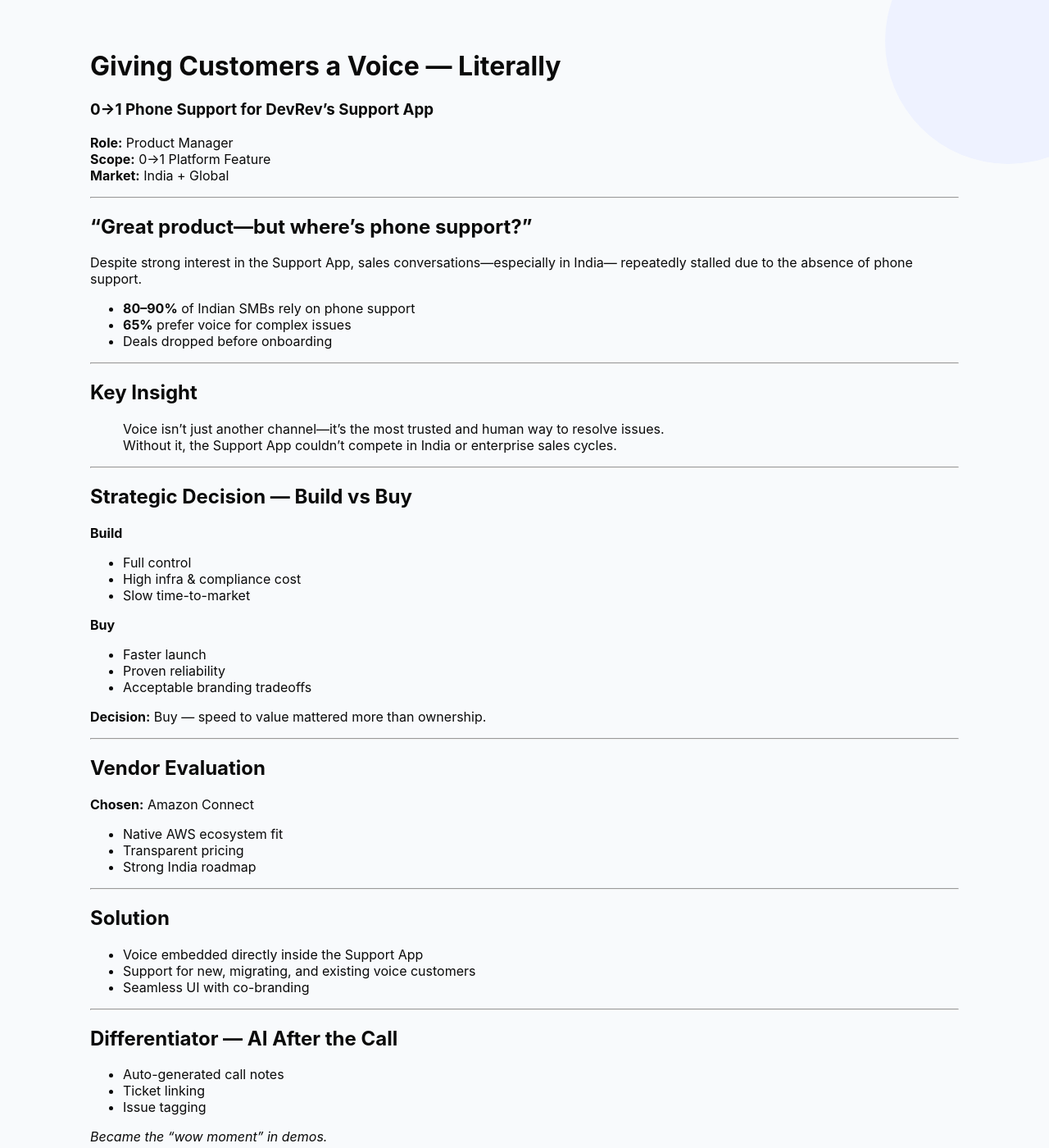
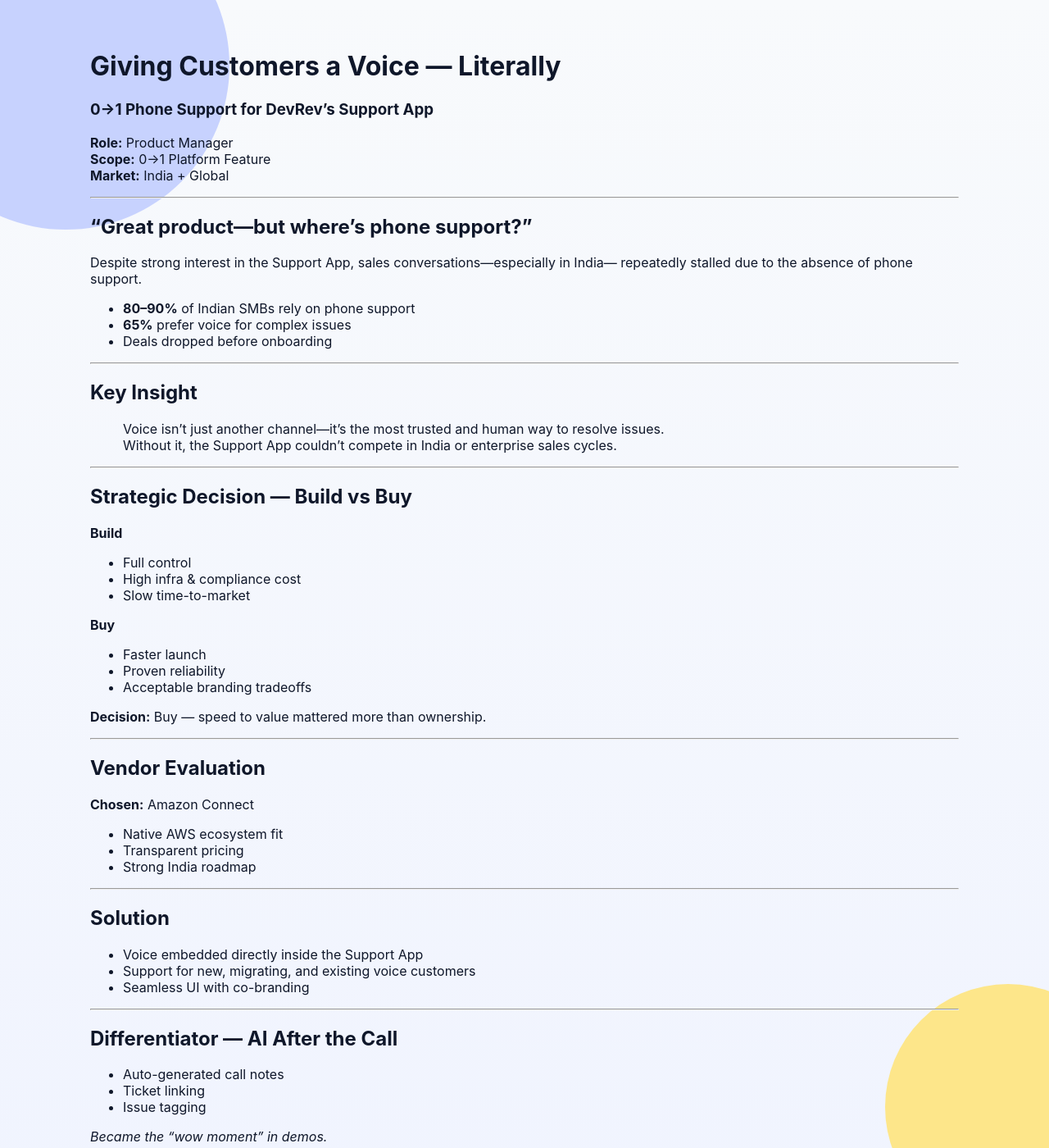
Before and after one commit to Ananya212/ananya-roy-pm, a Jekyll site: the page built from work/phone-support.md, in a window 1280 px wide and 1400 px high. Shown: the whole window at 82% size. Built offline with Jekyll 4.4.1, drawn with Linux system fonts in a browser that asks for light colours.

Commit message:
Update default.html

```diff
--- a/_layouts/default.html
+++ b/_layouts/default.html
@@ -2,259 +2,42 @@
 <html lang="en">
 <head>
   <meta charset="UTF-8" />
+  <meta name="viewport" content="width=device-width, initial-scale=1" />
   <title>{{ page.title }}</title>
-  <meta name="viewport" content="width=device-width, initial-scale=1" />
-
-  <style>
-    :root {
-      --accent: #4f46e5;
-      --accent-soft: #eef2ff;
-      --bg-main: #f8fafc;
-      --card-bg: #ffffff;
-      --text-main: #0a0a0a;
-      --text-muted: #6b7280;
-      --border: #e5e7eb;
-    }
-
-    * {
-      box-sizing: border-box;
-    }
-
-    body {
-      margin: 0;
-      font-family: -apple-system, BlinkMacSystemFont, "Inter", system-ui, sans-serif;
-      background: var(--bg-main);
-      color: var(--text-main);
-    }
-
-    main {
-      max-width: 1100px;
-      margin: 0 auto;
-      padding: 40px 20px 120px;
-      position: relative;
-    }
-
-    /* ---------- BACKGROUND SHAPES ---------- */
-
-    .bg-shape {
-      position: absolute;
-      top: -100px;
-      right: -100px;
-      width: 300px;
-      height: 300px;
-      background: var(--accent-soft);
-      border-radius: 50%;
-      z-index: -1;
-    }
-
-    /* ---------- HERO ---------- */
-
-    .hero {
-      display: grid;
-      grid-template-columns: 120px 1fr;
-      gap: 32px;
-      align-items: center;
-      padding: 36px;
-      background: var(--card-bg);
-      border-radius: 24px;
-      box-shadow: 0 20px 40px rgba(0,0,0,0.06);
-    }
-
-    .hero img {
-      width: 120px;
-      height: 120px;
-      border-radius: 50%;
-      object-fit: cover;
-      border: 3px solid var(--accent-soft);
-    }
-
-    .hero h1 {
-      margin: 0;
-      font-size: 2.4rem;
-      letter-spacing: -0.02em;
-    }
-
-    .hero p {
-      margin: 12px 0 20px;
-      color: var(--text-muted);
-      max-width: 650px;
-      font-size: 1.05rem;
-    }
-
-    .cta a {
-      margin-right: 20px;
-      font-size: 0.95rem;
-      color: var(--accent);
-      font-weight: 500;
-      text-decoration: none;
-    }
-
-    /* ---------- SECTIONS ---------- */
-
-    .section {
-      margin-top: 90px;
-    }
-
-    .section h2 {
-      font-size: 1.6rem;
-      margin-bottom: 8px;
-    }
-
-    .subtitle {
-      color: var(--text-muted);
-      font-size: 0.95rem;
-      margin-bottom: 28px;
-    }
-
-    /* ---------- WORK CARDS ---------- */
-
-    .work-carousel {
-      display: flex;
-      gap: 24px;
-      overflow-x: auto;
-      padding-bottom: 10px;
-      scroll-snap-type: x mandatory;
-    }
-
-    .work-card {
-      min-width: 420px;
-      max-width: 420px;
-      height: 520px;
-      background: var(--card-bg);
-      border-radius: 24px;
-      padding: 22px;
-      border: 1px solid var(--border);
-      box-shadow: 0 20px 40px rgba(0,0,0,0.08);
-      scroll-snap-align: start;
-      display: flex;
-      flex-direction: column;
-      justify-content: space-between;
-      text-decoration: none;
-      color: inherit;
-    }
-
-    .work-meta {
-      font-size: 0.75rem;
-      letter-spacing: 0.1em;
-      text-transform: uppercase;
-      color: var(--accent);
-    }
-
-    .work-card h3 {
-      margin: 12px 0 10px;
-      font-size: 1.3rem;
-    }
-
-    .work-card p {
-      font-size: 0.95rem;
-      color: #374151;
-    }
-
-    /* ---------- MINI SLIDES ---------- */
-
-    .slides {
-      display: flex;
-      gap: 8px;
-      overflow-x: auto;
-      margin: 16px 0;
-    }
-
-    .slide {
-      min-width: 160px;
-      height: 100px;
-      border-radius: 12px;
-      background: linear-gradient(
-        135deg,
-        var(--accent-soft),
-        #ffffff
-      );
-      border: 1px solid var(--border);
-      padding: 10px;
-      font-size: 0.75rem;
-      color: var(--text-muted);
-      display: flex;
-      align-items: center;
-    }
-
-    .view-link {
-      margin-top: 10px;
-      font-size: 0.9rem;
-      color: var(--accent);
-      font-weight: 500;
-    }
-
-    /* ---------- SHOW MORE ---------- */
-
-    .hidden {
-      display: none;
-    }
-
-    .show-more {
-      margin-top: 20px;
-      color: var(--accent);
-      cursor: pointer;
-      font-size: 0.95rem;
-    }
-
-    /* ---------- SECONDARY CARDS ---------- */
-
-    .cards {
-      display: grid;
-      grid-template-columns: repeat(auto-fit, minmax(260px, 1fr));
-      gap: 20px;
-    }
-
-    .card {
-      padding: 18px;
-      border-radius: 18px;
-      background: #ffffff;
-      border: 1px solid var(--border);
-      text-decoration: none;
-      color: inherit;
-    }
-
-    .card h3 {
-      margin: 8px 0;
-      font-size: 1.05rem;
-    }
-
-    .card p {
-      font-size: 0.9rem;
-      color: var(--text-muted);
-    }
-
-    /* ---------- MOBILE ---------- */
-
-    @media (max-width: 700px) {
-      .hero {
-        grid-template-columns: 1fr;
-        text-align: center;
-      }
-
-      .hero img {
-        margin: 0 auto;
-      }
-
-      .work-card {
-        min-width: 320px;
-        height: 520px;
-      }
-    }
-  </style>
+  <link rel="stylesheet" href="/assets/css/style.css" />
 </head>
 
 <body>
-  <div class="bg-shape"></div>
-  <main>
+
+  <!-- Background shapes -->
+  <div class="bg-circle bg-circle-1"></div>
+  <div class="bg-circle bg-circle-2"></div>
+
+  <main class="container">
     {{ content }}
   </main>
 
   <script>
+    function showSlide(cardId, index) {
+      const slides = document.querySelectorAll(`#${cardId} .slide`);
+      const dots = document.querySelectorAll(`#${cardId} .dot`);
+      slides.forEach((s, i) => s.classList.toggle("active", i === index));
+      dots.forEach((d, i) => d.classList.toggle("active", i === index));
+    }
+
     function toggleWork() {
-      document.querySelectorAll('.extra-work').forEach(el => {
-        el.classList.toggle('hidden');
-      });
+      const hidden = document.getElementById("more-work");
+      const btn = document.getElementById("toggle-work-btn");
+
+      if (hidden.style.display === "grid") {
+        hidden.style.display = "none";
+        btn.innerText = "Show more work ↓";
+      } else {
+        hidden.style.display = "grid";
+        btn.innerText = "Show less ↑";
+      }
     }
   </script>
+
 </body>
 </html>
```
